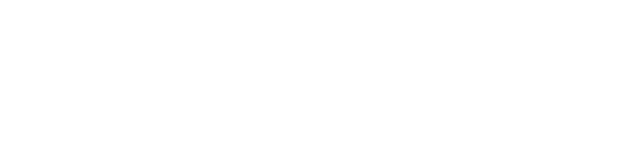
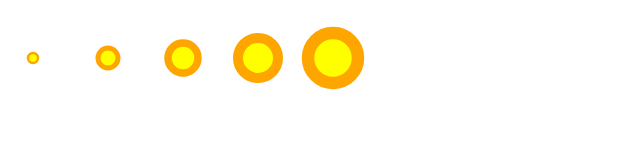
Before and after one commit to laurajunco/d3-practice, a plain HTML site: page 03/index.html in a window 1280 px wide. Shown: the whole page, without its empty margins (0-640 px from the left). Drawn offline with Linux system fonts and the light colour scheme.

Commit message:
Start exercise 3

```diff
--- a/03/index.html
+++ b/03/index.html
@@ -16,13 +16,34 @@
 
     <body>
         <script type="text/javascript">
+
+            var dataset = [ 5, 10, 15, 20, 25 ];
             var w = 500;
-            var h = 50;
+            var h = 100;
             var svg = d3.select("body")
                 .append("svg")
                 .attr("width", w)
                 .attr("height", h);
 
+            var circles = svg.selectAll('circle')
+                .data(dataset)
+                .enter()
+                .append('circle');
+
+                circles.attr("cx", function(d, i) {
+                    return (i * 75) + 25;
+                })
+                .attr("cy", h/2)
+                .attr("r", function(d) {
+                        return d;
+                });
+
+                circles.attr("fill", "yellow")
+                .attr("stroke", "orange")
+                .attr("stroke-width", function(d) {
+                    return d/2;
+                });
+
         </script>
     </body>
 </html>
```
Also changed, not shown: 04/index.html (added, +38 -0 lines), 1 other file.
